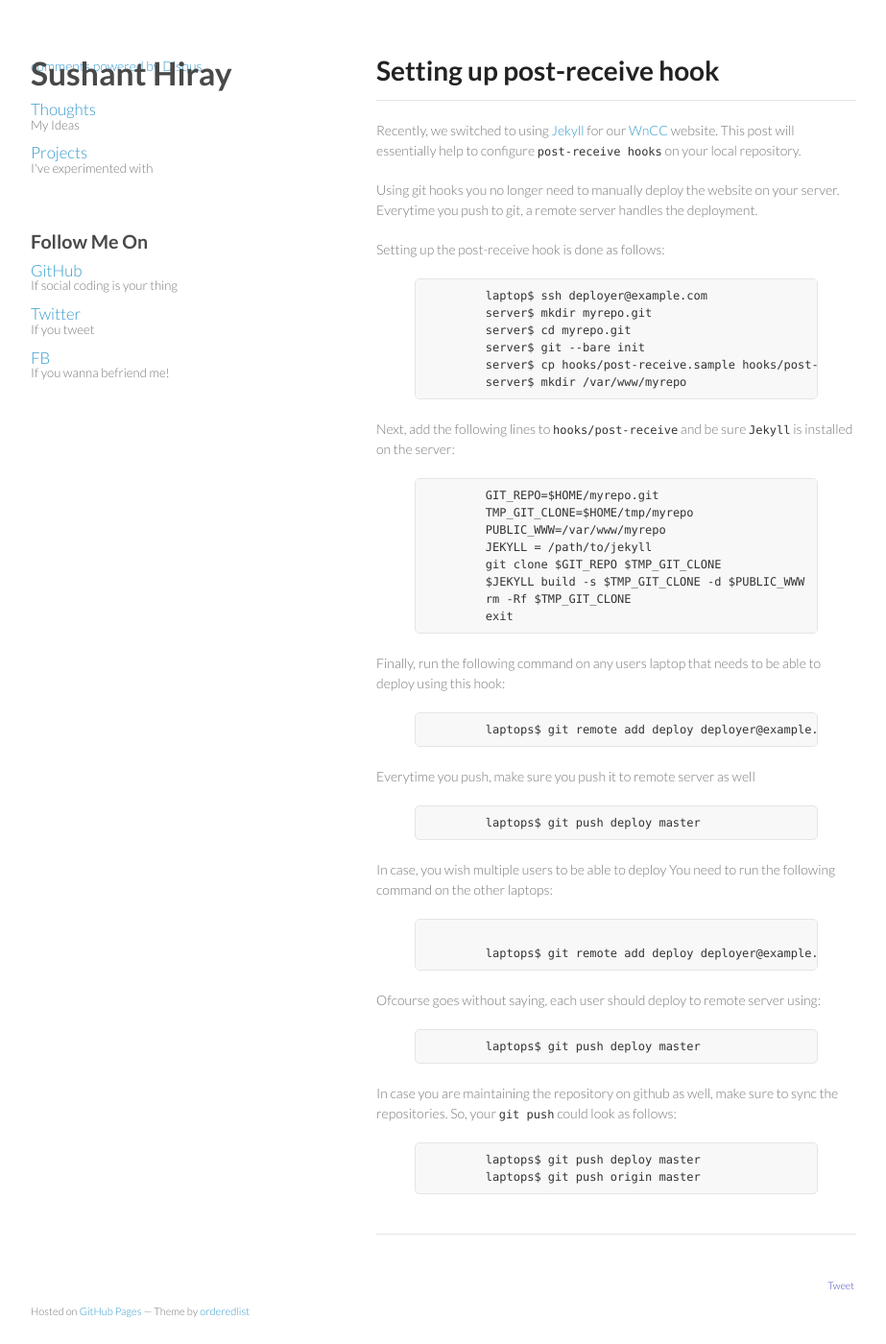
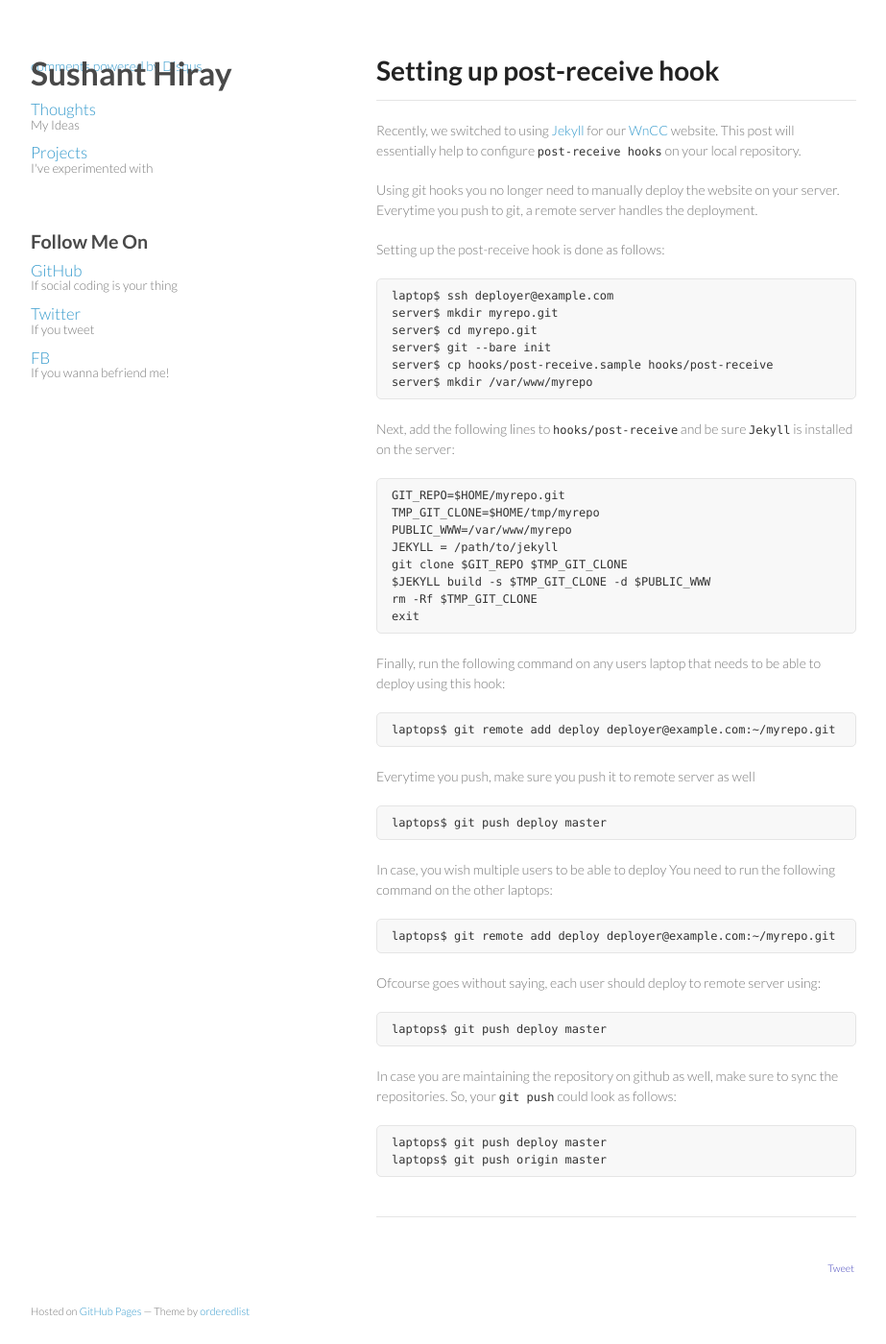
Before and after one commit to sushant-hiray/sushant-hiray.github.io, a Jekyll site: the page built from _posts/2014-1-10-setting-up-post-receive-hook.markdown, in a window 1280 px wide and 1400 px high. Shown: the whole window at 96% size, without its empty margins (178-1101 px from the left). Built offline with Jekyll 4.4.1, drawn with Linux system fonts in a browser that asks for light colours; nearby versions of some CDN libraries; Markdown is read by kramdown in place of the engine named in the settings; comment, search, counter and statistics services are not loaded.

Commit message:
Some wierd highlighting issues, removed highlighting

```diff
--- a/_posts/2014-1-10-setting-up-post-receive-hook.markdown
+++ b/_posts/2014-1-10-setting-up-post-receive-hook.markdown
@@ -10,18 +10,18 @@
 
 Setting up the post-receive hook is done as follows:
 
-{% highlight bash %}
+
 	laptop$ ssh deployer@example.com
 	server$ mkdir myrepo.git
 	server$ cd myrepo.git
 	server$ git --bare init
 	server$ cp hooks/post-receive.sample hooks/post-receive
 	server$ mkdir /var/www/myrepo
-{% endhighlight %}
+
 
 Next, add the following lines to `hooks/post-receive` and be sure `Jekyll` is installed on the server:
 
-{% highlight bash %}
+
 	GIT_REPO=$HOME/myrepo.git
 	TMP_GIT_CLONE=$HOME/tmp/myrepo
 	PUBLIC_WWW=/var/www/myrepo
@@ -30,37 +30,35 @@
 	$JEKYLL build -s $TMP_GIT_CLONE -d $PUBLIC_WWW
 	rm -Rf $TMP_GIT_CLONE
 	exit
-{% endhighlight %}
 
 Finally, run the following command on any users laptop that needs to be able to deploy using this hook:
 
-{% highlight bash %}
+
 	laptops$ git remote add deploy deployer@example.com:~/myrepo.git
-{% endhighlight %}
+
 
 Everytime you push, make sure you push it to remote server as well
 
-{% highlight bash %}
+
 	laptops$ git push deploy master
-{% endhighlight %}
+
 
 In case, you wish multiple users to be able to deploy
 You need to run the following command on the other laptops:
 
-{% highlight bash %}
+
 	laptops$ git remote add deploy deployer@example.com:~/myrepo.git
-{% endhighlight %}
+
 
 Ofcourse goes without saying, each user should deploy to remote server using:
 
-{% highlight bash %}
+
 	laptops$ git push deploy master
-{% endhighlight %}
+
 
 In case you are maintaining the repository on github as well, make sure to sync the repositories.
 So, your `git push` could look as follows:
 
-{% highlight bash %}
+
 	laptops$ git push deploy master
 	laptops$ git push origin master
-{% endhighlight %}
```
